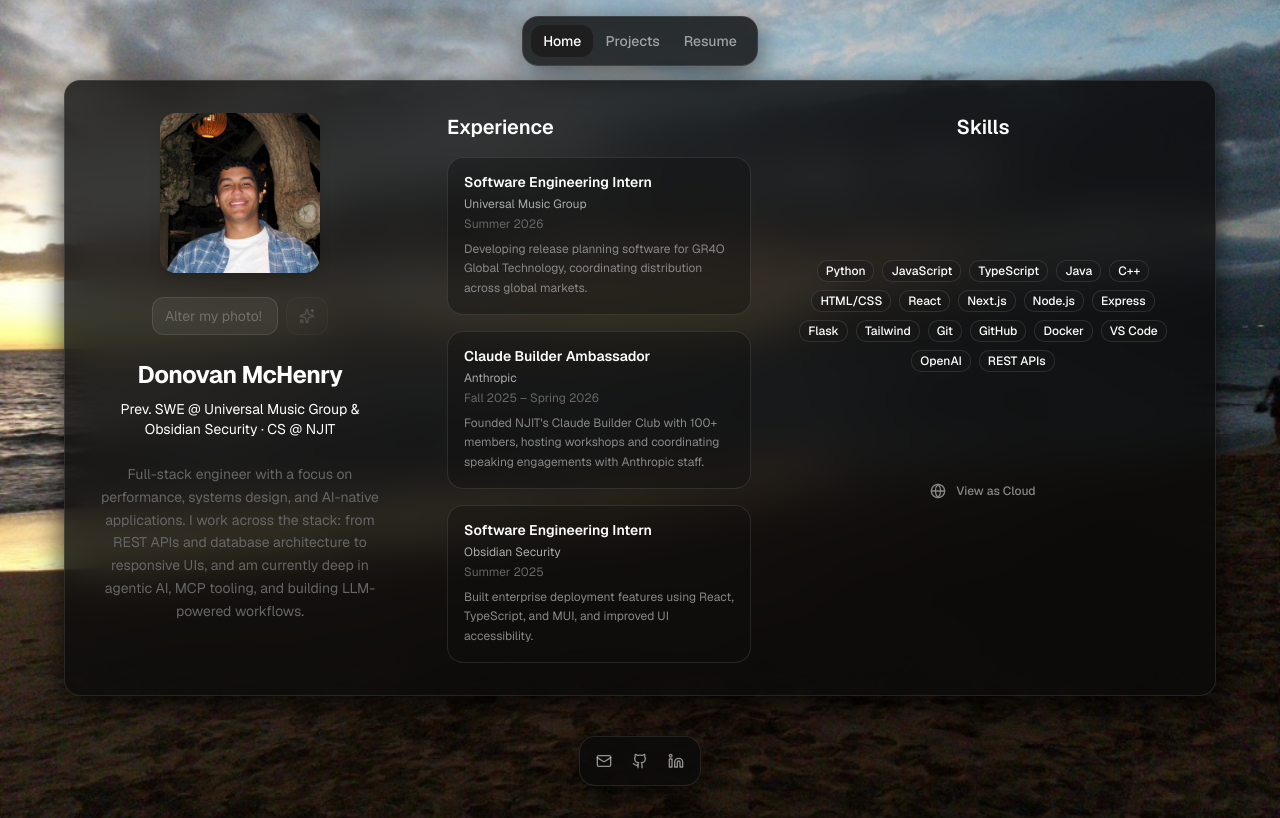
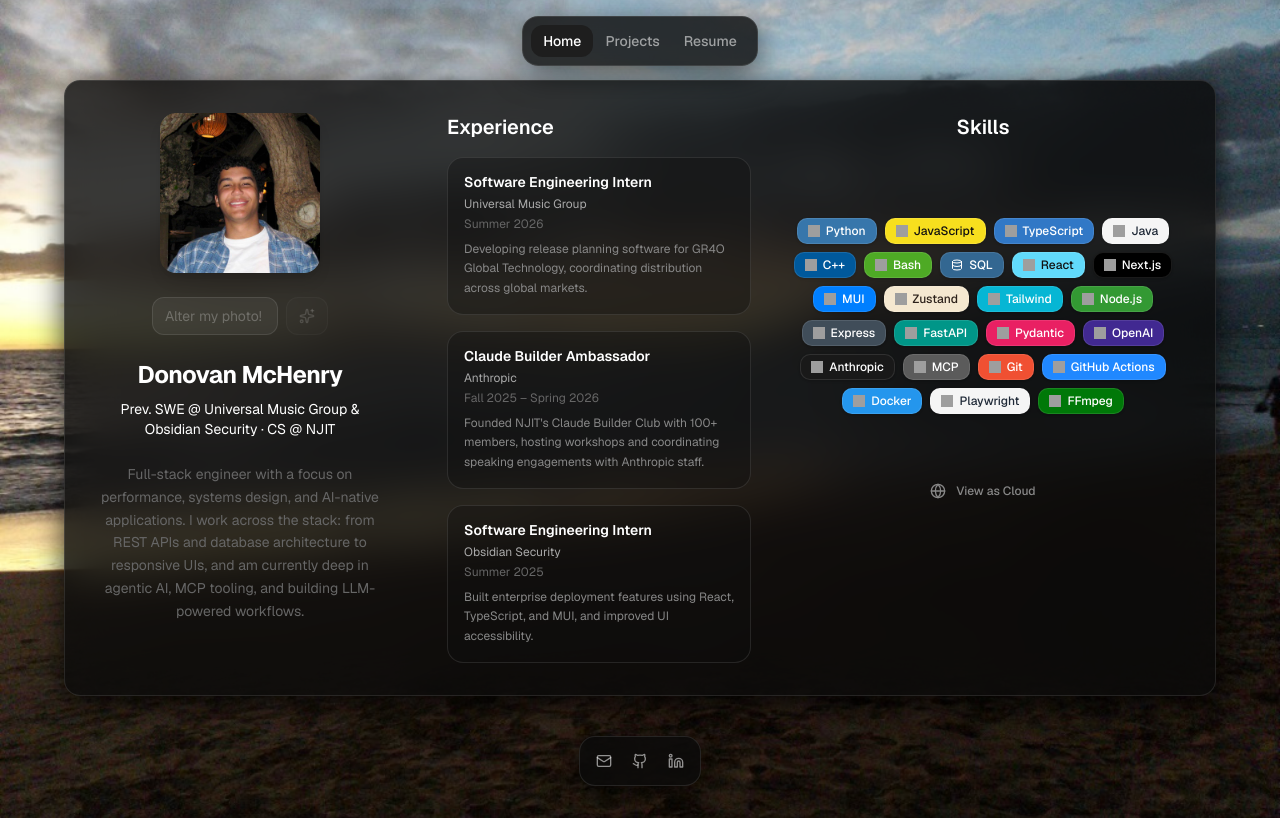
Before and after one commit to donovanmchenry/Portfolio, a Next.js app: page / in a window 1280 px wide. Both pictures are taken after a click on the button "View as List". Built offline with nearby package versions, Linux system fonts and the light colour scheme; grey boxes are pictures that could not be loaded.

Commit message:
Update portfolio skills and resume

```diff
--- a/src/app/page.tsx
+++ b/src/app/page.tsx
@@ -3,7 +3,7 @@
 import { useEffect, useState } from 'react'
 import Image from 'next/image'
 import { motion } from 'framer-motion'
-import { List, Globe, Sparkles, RotateCcw, Loader2 } from 'lucide-react'
+import { List, Globe, Sparkles, RotateCcw, Loader2, Database } from 'lucide-react'
 import { Button } from '@/components/ui/button'
 import { Badge } from '@/components/ui/badge'
 import { IconCloud } from '@/components/ui/icon-cloud'
@@ -11,29 +11,56 @@ import { Footer } from '@/components/layout/footer'
 import { usePhoto } from '@/components/providers/photo-context'
 
 const skills = [
-  'Python', 'JavaScript', 'TypeScript', 'Java', 'C++', 'HTML/CSS',
-  'React', 'Next.js', 'Node.js', 'Express', 'Flask', 'Tailwind',
-  'Git', 'GitHub', 'Docker', 'VS Code', 'OpenAI', 'REST APIs'
+  { name: 'Python', icons: ['https://cdn.simpleicons.org/python/ffffff'], background: '#3776AB' },
+  { name: 'JavaScript', icons: ['https://cdn.simpleicons.org/javascript/111111'], background: '#F7DF1E', foreground: '#111111' },
+  { name: 'TypeScript', icons: ['https://cdn.simpleicons.org/typescript/ffffff'], background: '#3178C6' },
+  { name: 'Java', icons: ['https://cdn.jsdelivr.net/gh/devicons/devicon@latest/icons/java/java-original.svg'], background: '#F5F5F5', foreground: '#1F2937' },
+  { name: 'C++', icons: ['https://cdn.simpleicons.org/cplusplus/ffffff'], background: '#00599C' },
+  { name: 'Bash', icons: ['https://cdn.simpleicons.org/gnubash/ffffff'], background: '#4EAA25' },
+  { name: 'SQL', icons: [], background: '#336791' },
+  { name: 'React', icons: ['https://cdn.simpleicons.org/react/111111'], background: '#61DAFB', foreground: '#111111' },
+  { name: 'Next.js', icons: ['https://cdn.simpleicons.org/nextdotjs/ffffff'], background: '#000000' },
+  { name: 'MUI', icons: ['https://cdn.simpleicons.org/mui/ffffff'], background: '#007FFF' },
+  { name: 'Zustand', icons: ['https://cdn.jsdelivr.net/gh/devicons/devicon@latest/icons/zustand/zustand-original.svg'], background: '#F5E8D0', foreground: '#2D221B' },
+  { name: 'Tailwind', icons: ['https://cdn.simpleicons.org/tailwindcss/ffffff'], background: '#06B6D4' },
+  { name: 'Node.js', icons: ['https://cdn.simpleicons.org/nodedotjs/ffffff'], background: '#339933' },
+  { name: 'Express', icons: ['https://cdn.simpleicons.org/express/ffffff'], background: '#404D59' },
+  { name: 'FastAPI', icons: ['https://cdn.simpleicons.org/fastapi/ffffff'], background: '#009688' },
+  { name: 'Pydantic', icons: ['https://cdn.simpleicons.org/pydantic/ffffff'], background: '#E92063' },
+  { name: 'OpenAI', icons: ['https://cdn.simpleicons.org/openai/ffffff'], background: '#412991' },
+  { name: 'Anthropic', icons: ['https://cdn.simpleicons.org/anthropic/ffffff'], background: '#191919' },
+  { name: 'MCP', icons: ['https://cdn.simpleicons.org/modelcontextprotocol/ffffff'], background: '#5B5B5B' },
+  { name: 'Git', icons: ['https://cdn.simpleicons.org/git/ffffff'], background: '#F05032' },
+  { name: 'GitHub Actions', icons: ['https://cdn.simpleicons.org/githubactions/ffffff'], background: '#2088FF' },
+  { name: 'Docker', icons: ['https://cdn.simpleicons.org/docker/ffffff'], background: '#2496ED' },
+  { name: 'Playwright', icons: ['https://cdn.jsdelivr.net/gh/devicons/devicon@latest/icons/playwright/playwright-original.svg'], background: '#F5F5F5', foreground: '#1F2937' },
+  { name: 'FFmpeg', icons: ['https://cdn.simpleicons.org/ffmpeg/ffffff'], background: '#007808' },
 ]
 
 const skillIcons = [
   'https://cdn.simpleicons.org/python',
   'https://cdn.simpleicons.org/javascript',
   'https://cdn.simpleicons.org/typescript',
-  'https://cdn.simpleicons.org/oracle',
+  'https://cdn.jsdelivr.net/gh/devicons/devicon@latest/icons/java/java-original.svg',
   'https://cdn.simpleicons.org/cplusplus',
-  'https://cdn.simpleicons.org/html5',
   'https://cdn.simpleicons.org/react',
   'https://cdn.simpleicons.org/nextdotjs/ffffff',
+  'https://cdn.simpleicons.org/mui',
+  'https://cdn.jsdelivr.net/gh/devicons/devicon@latest/icons/zustand/zustand-original.svg',
   'https://cdn.simpleicons.org/nodedotjs',
   'https://cdn.simpleicons.org/express/ffffff',
-  'https://cdn.simpleicons.org/flask',
+  'https://cdn.simpleicons.org/fastapi',
+  'https://cdn.simpleicons.org/pydantic',
   'https://cdn.simpleicons.org/tailwindcss',
+  'https://cdn.simpleicons.org/openai/ffffff',
+  'https://cdn.simpleicons.org/anthropic/ffffff',
+  'https://cdn.simpleicons.org/modelcontextprotocol/ffffff',
   'https://cdn.simpleicons.org/git',
-  'https://cdn.simpleicons.org/github/ffffff',
+  'https://cdn.simpleicons.org/githubactions',
   'https://cdn.simpleicons.org/docker',
-  'https://cdn.simpleicons.org/visualstudiocode',
-  'https://cdn.simpleicons.org/openai',
+  'https://cdn.jsdelivr.net/gh/devicons/devicon@latest/icons/playwright/playwright-original.svg',
+  'https://cdn.simpleicons.org/ffmpeg',
+  'https://cdn.simpleicons.org/gnubash',
 ]
 
 const experience = [
@@ -229,8 +256,33 @@ export default function Home() {
                   <div className={`absolute inset-0 flex items-center justify-center transition-opacity duration-300 ${!showCloudView ? 'opacity-100' : 'opacity-0 pointer-events-none'}`}>
                     <div className="flex flex-wrap gap-2 justify-center max-w-sm">
                       {skills.map((skill) => (
-                        <Badge key={skill} variant="secondary" className="text-xs bg-[#1a1a1a]/40 border border-white/10">
-                          {skill}
+                        <Badge
+                          key={skill.name}
+                          variant="secondary"
+                          className="gap-1.5 border border-white/10 px-2.5 py-1 text-xs text-white shadow-sm transition-transform hover:-translate-y-0.5"
+                          style={{
+                            background: skill.background,
+                            color: skill.foreground ?? '#ffffff',
+                          }}
+                        >
+                          {skill.icons.length > 0 ? (
+                            <span className="flex items-center gap-0.5" aria-hidden="true">
+                              {skill.icons.map((icon) => (
+                                <Image
+                                  key={icon}
+                                  src={icon}
+                                  alt=""
+                                  width={12}
+                                  height={12}
+                                  className="size-3"
+                                  unoptimized
+                                />
+                              ))}
+                            </span>
+                          ) : (
+                            <Database className="size-3" aria-hidden="true" />
+                          )}
+                          {skill.name}
                         </Badge>
                       ))}
                     </div>
```
Also changed, not shown: 1 other file (tests, documents, lock files or other folders).
